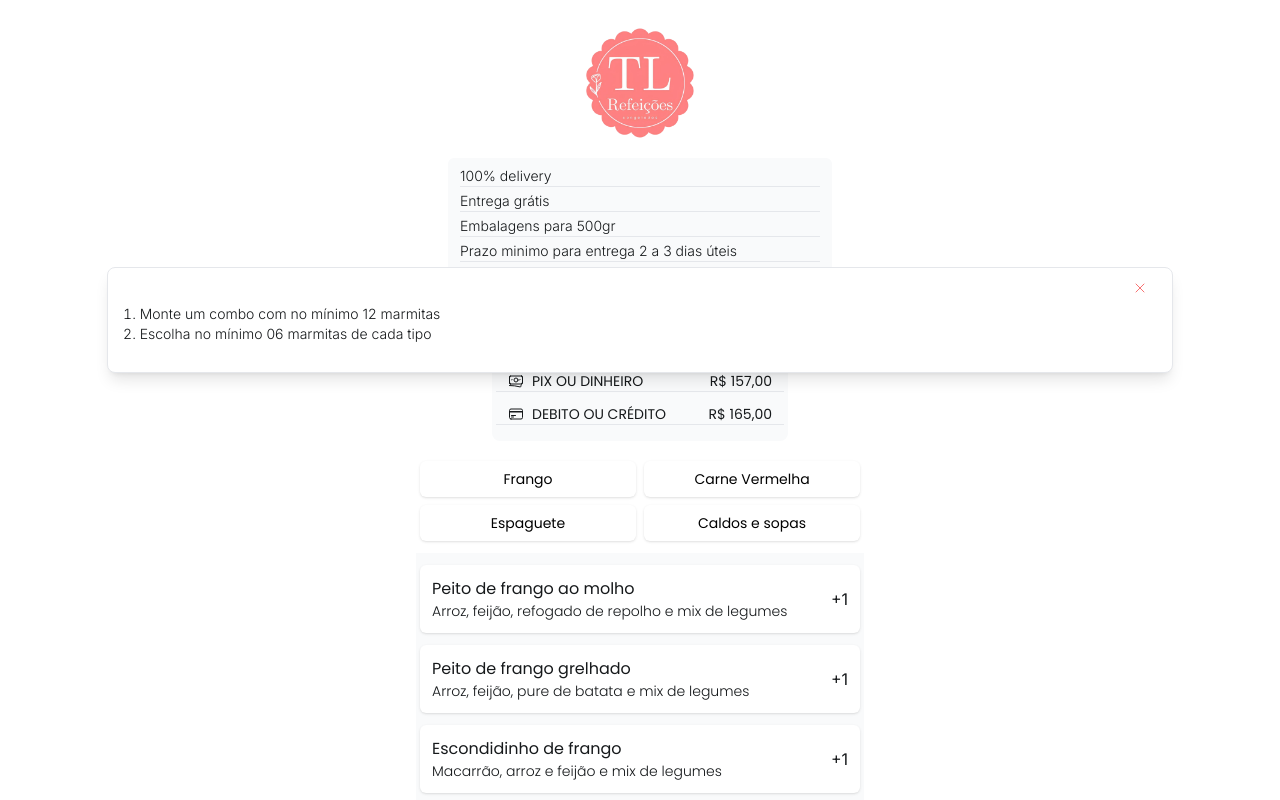
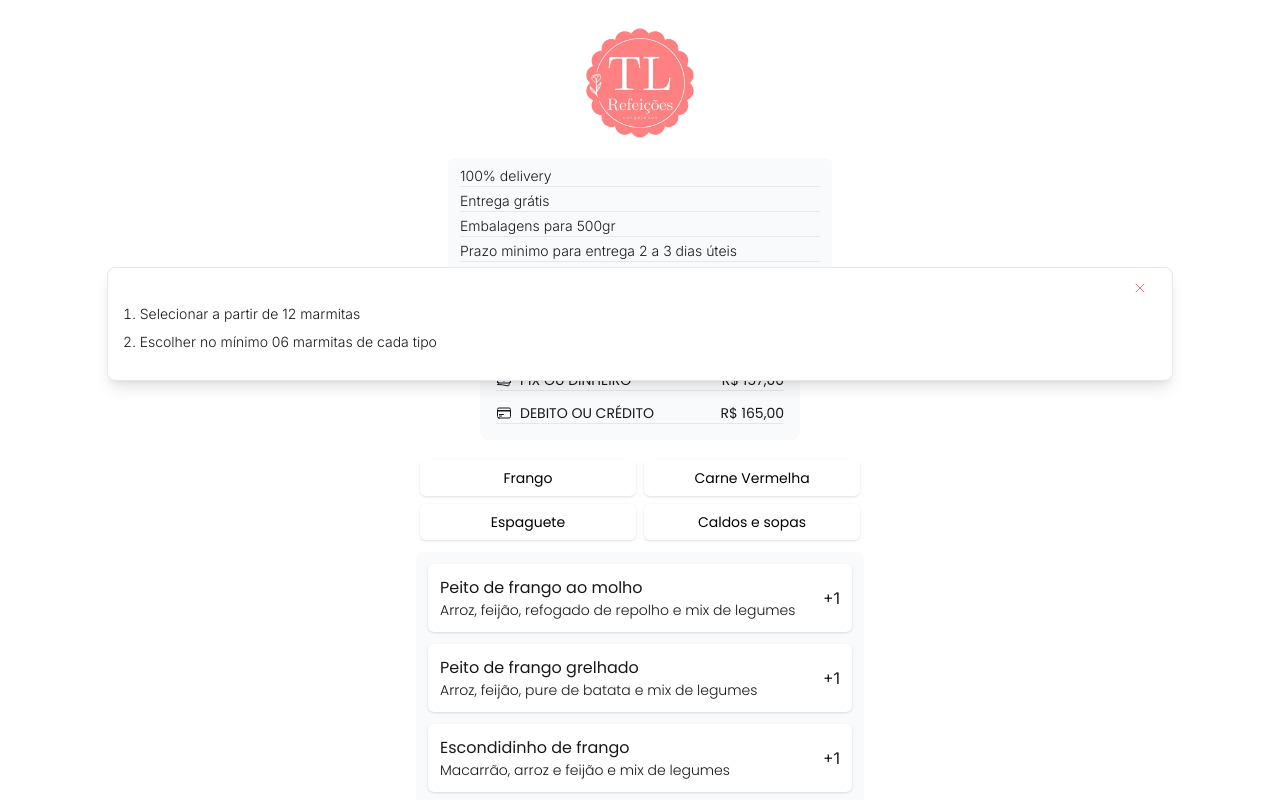
Before and after one commit to Jorge-Neto/cardapio-digital-v1, a Next.js app: page / in a window 1280 px wide. Both pictures are taken after a click on the button "Condições para promoção". Shown: the top 800 px of the page. Built offline with nearby package versions, Linux system fonts and the light colour scheme.

Commit message:
Changes some styles

```diff
--- a/src/components/MenuItemsList.tsx
+++ b/src/components/MenuItemsList.tsx
@@ -8,12 +8,12 @@ type Props = {
 
 export const MenuItemsList = ({ list, onClickFunction }: Props) => {
   return (
-    <ul className="bg-gray-50 max-w-md">
+    <ul className="bg-gray-50 max-w-md rounded-md">
       {list.map((item) => (
         <li
           key={item.id}
           onClick={() => onClickFunction(item)}
-          className="my-3 mx-1 p-3 shadow hover:shadow-lg rounded-md bg-white hover:bg-gray-100 select-none flex flex-row items-center justify-between cursor-pointer"
+          className="m-3 p-3 shadow hover:shadow-lg rounded-md bg-white hover:bg-gray-100 select-none flex flex-row items-center justify-between cursor-pointer"
         >
           <MenuItem item={item} />
         </li>
--- a/src/components/OnSaleConditions.tsx
+++ b/src/components/OnSaleConditions.tsx
@@ -30,11 +30,11 @@ export const OnSaleConditions = () => {
 
           <div className="px-8 max-w-sm">
             <ol className="list-decimal my-2 mb-4 text-sm font-light">
-              <li>
-                Monte um combo com no mínimo 12 marmitas
+              <li className="mb-2">
+                Selecionar a partir de 12 marmitas
               </li>
               <li>
-                Escolha no mínimo 06 marmitas de cada tipo
+                Escolher no mínimo 06 marmitas de cada tipo
               </li>
             </ol>
           </div>
--- a/src/components/PricesTable.tsx
+++ b/src/components/PricesTable.tsx
@@ -4,7 +4,7 @@ export const PricesTable = () => {
   return (
     <div>
       <ul className="list-disc my-2 p-1 text-sm bg-gray-50 rounded-lg">
-        <li className="w-72 my-3 px-3 border-b flex flex-row items-center justify-between">
+        <li className="w-72 m-3 border-b flex flex-row items-center justify-between">
           <div className="flex gap-2 items-center">
             <svg
               xmlns="http://www.w3.org/2000/svg"
@@ -25,7 +25,7 @@ export const PricesTable = () => {
           </div>
           <p className="ml-2">R$ 157,00</p>
         </li>
-        <li className="w-72 my-3 px-3 border-b flex flex-row items-center justify-between">
+        <li className="w-72 m-3 border-b flex flex-row items-center justify-between">
           <div className="flex gap-2 items-center">
             <svg
               xmlns="http://www.w3.org/2000/svg"
--- a/src/components/UsageNotes.tsx
+++ b/src/components/UsageNotes.tsx
@@ -10,7 +10,7 @@ export const UsageNotes = () => {
           <li className="border-b mt-1">Entrega grátis</li>
           <li className="border-b mt-1">Embalagens para 500gr</li>
           <li className="border-b mt-1">Prazo minimo para entrega 2 a 3 dias úteis</li>
-          <li className="border-b mt-1">Não aceitamos cartões refeição e alimentação</li>
+          <li className="mt-1">Não aceitamos cartões refeição e alimentação</li>
         </ul>
       </div>
       <OnSaleConditions />
--- a/src/utils/utils.ts
+++ b/src/utils/utils.ts
@@ -47,8 +47,8 @@ const getSecondBusinessDayFromToday = (): Date => {
 }
 
 export const replaceAll = (text: string, oldStr: string, newStr: string) => {
-  const escapedOld = oldStr.replace(/[.*+?^${}()|[\]\\]/g, '\\$&');
-  const regex = new RegExp(escapedOld, 'g');
+  let escapedOld = oldStr.replace(/[.*+?^${}()|[\]\\]/g, '\\$&');
+  let regex = new RegExp(escapedOld, 'g');
   return text.replace(regex, newStr);
 }
 
@@ -57,7 +57,7 @@ export const sendMeWhatsapp = (orderList: OrderListItem[]): void => {
   let secondBusinessDay = getSecondBusinessDayFromToday();
   let formattedDate = replaceAll(secondBusinessDay.toLocaleDateString("pt-BR"), "/", "%2F")
 
-  let firstText = replaceAll(`https://wa.me/${phoneNumber}?text=Olá%2C gostaria de fazer um pedido de marmitas para ${formattedDate}. Segue a lista%3A `, ' ', '%20');
+  let firstText = replaceAll(`https://wa.me/${phoneNumber}?text=Olá%2C gostaria de fazer um pedido de marmitas para ${formattedDate}. Segue%3A `, ' ', '%20');
 
   let fullText = orderList.reduce((accumulator, item) => accumulator + replaceAll(`${item.quantity} de ${item.name.toLowerCase()}; `, ' ', '+'), firstText)
 
```
